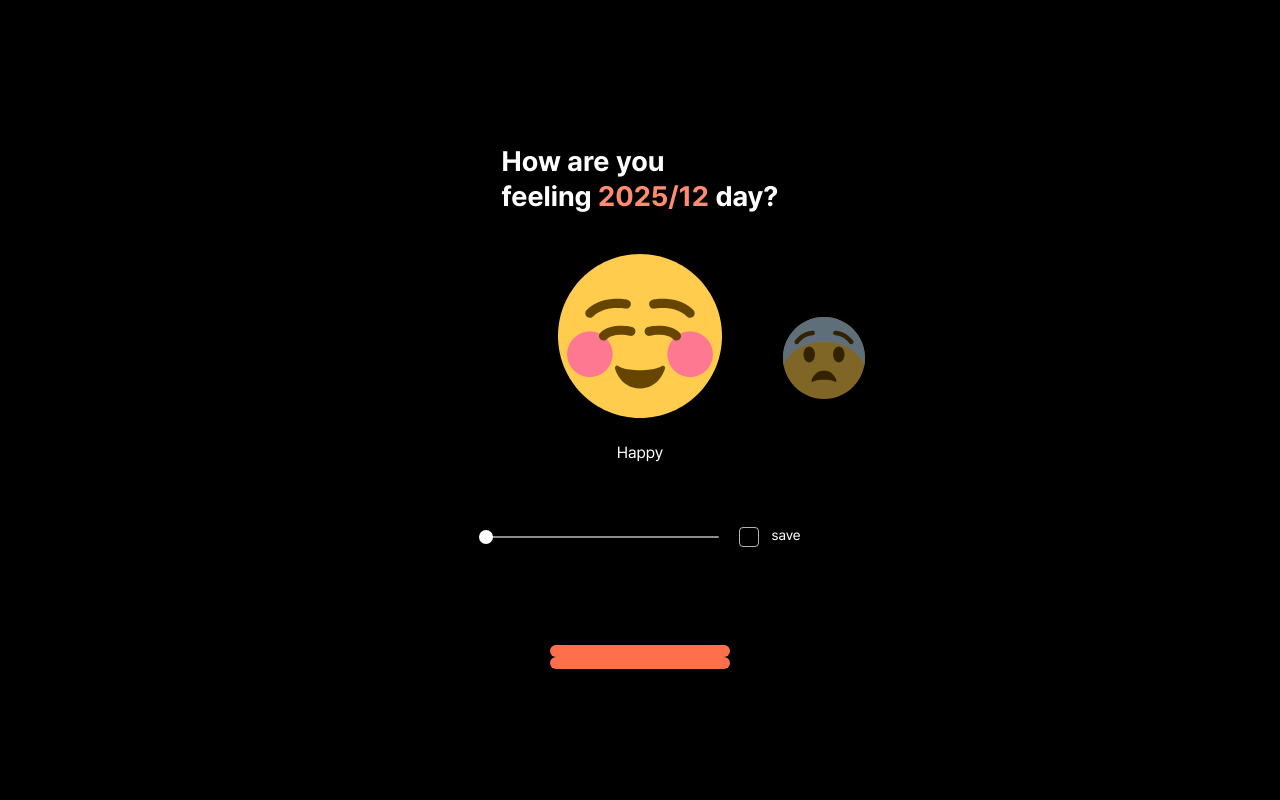
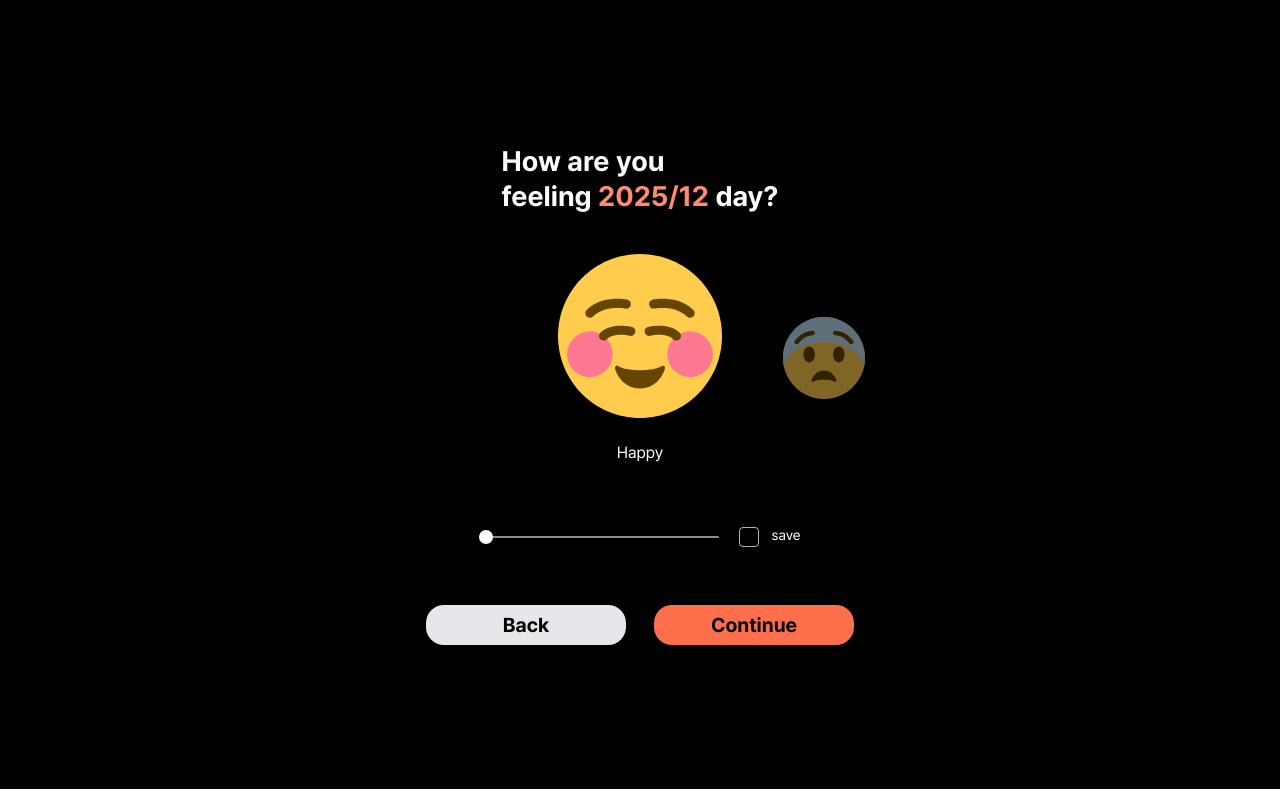
Before and after one commit to UMC-SINO/SINO-Front, a React (Vite) app: page /emoji in a window 1280 px wide. Built offline with nearby package versions, Linux system fonts and the light colour scheme.

Commit message:
[#13] feat : button 컴포넌트 추가

```diff
--- a/src/components/emojiComponents/EmojiSlide.tsx
+++ b/src/components/emojiComponents/EmojiSlide.tsx
@@ -139,7 +139,7 @@
           </div>
         </div>
       </LayoutGroup>
-      <div className='flex justify-center items-center gap-5 p-15'>
+      <div className='flex justify-center items-center gap-5 pt-15'>
         <EmojiSelectBar value={visible} max={emojis.length - 1} onChange={handleSelectBarChange} />
         <label className='flex items-center gap-3 cursor-pointer select-none'>
           <span className='relative inline-flex h-5 w-5 items-center justify-center'>
--- a/src/pages/EmojiPage.tsx
+++ b/src/pages/EmojiPage.tsx
@@ -22,9 +22,13 @@
       <div className='flex flex-col items-center justify-center'>
         <EmojiSlide />
       </div>
-      <div className='flex flex-col items-center justify-center '>
-        <Button />
-        <Button />
+      <div className='flex gap-7 pt-5 items-center justify-center'>
+        <Button type='button' className='w-[200px] bg-gray-200'>
+          Back
+        </Button>
+        <Button type='button' className='w-[200px]'>
+          Continue
+        </Button>
       </div>
       <footer className='pt-16 pb-10 flex justify-center'></footer>
     </div>
```
